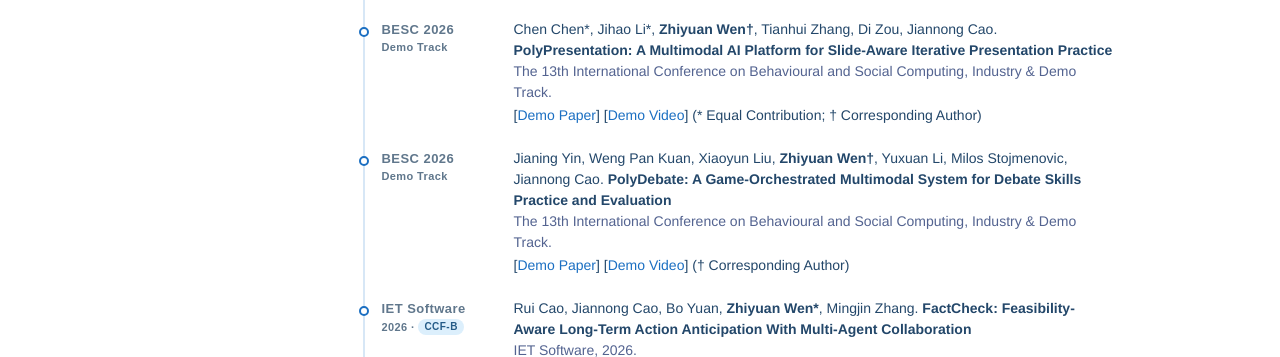
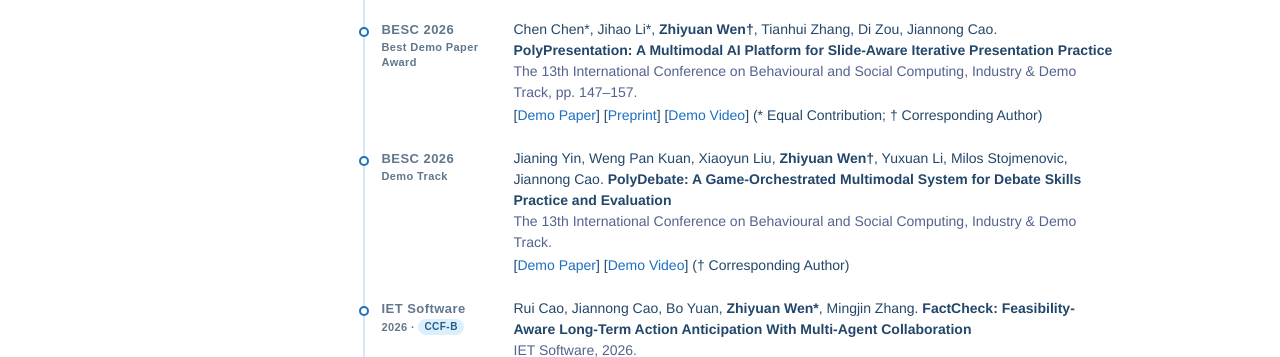
Before and after one commit to preke/preke.github.io, a plain HTML site: page publication.html in a window 1280 px wide. Shown: the part 743-1100 px from the top of the page. Drawn offline with nearby package versions, Linux system fonts and the light colour scheme; a web font is replaced by a local one.

Commit message:
Announce PolyPresentation Best Demo Paper Award at BESC 2026

```diff
--- a/publication.html
+++ b/publication.html
@@ -354,11 +354,11 @@ input:checked + .slider:before {
               </p>
           </div>
 
-          <div class="publication-entry">
-              <div class="publication-badge"><div class="publication-venue">BESC 2026</div><div class="publication-meta">Demo Track</div></div>
+          <div class="publication-entry" id="polypresentation">
+              <div class="publication-badge"><div class="publication-venue">BESC 2026</div><div class="publication-meta">Best Demo Paper Award</div></div>
               <p class="publication-content">Chen Chen*, Jihao Li*, <b>Zhiyuan Wen&dagger;</b>, Tianhui Zhang, Di Zou, Jiannong Cao. <b>PolyPresentation: A Multimodal AI Platform for Slide-Aware Iterative Presentation Practice</b><br>
-                  <span class="publication-details">The 13th International Conference on Behavioural and Social Computing, Industry &amp; Demo Track.</span><br>
-                  <span class="publication-links">[<a href="https://arxiv.org/abs/2608.12857" target="_blank" rel="noopener noreferrer">Demo Paper</a>] [<a href="https://youtu.be/MmWj9O_PJxw" target="_blank" rel="noopener noreferrer">Demo Video</a>]</span> (* Equal Contribution; &dagger; Corresponding Author)
+                  <span class="publication-details">The 13th International Conference on Behavioural and Social Computing, Industry &amp; Demo Track, pp. 147&ndash;157.</span><br>
+                  <span class="publication-links">[<a href="https://doi.org/10.1007/978-981-92-6916-7_11" target="_blank" rel="noopener noreferrer">Demo Paper</a>] [<a href="https://arxiv.org/abs/2608.12857" target="_blank" rel="noopener noreferrer">Preprint</a>] [<a href="https://youtu.be/MmWj9O_PJxw" target="_blank" rel="noopener noreferrer">Demo Video</a>]</span> (* Equal Contribution; &dagger; Corresponding Author)
               </p>
           </div>
 
```
Also changed, not shown: index.html (+4 -0 lines).
